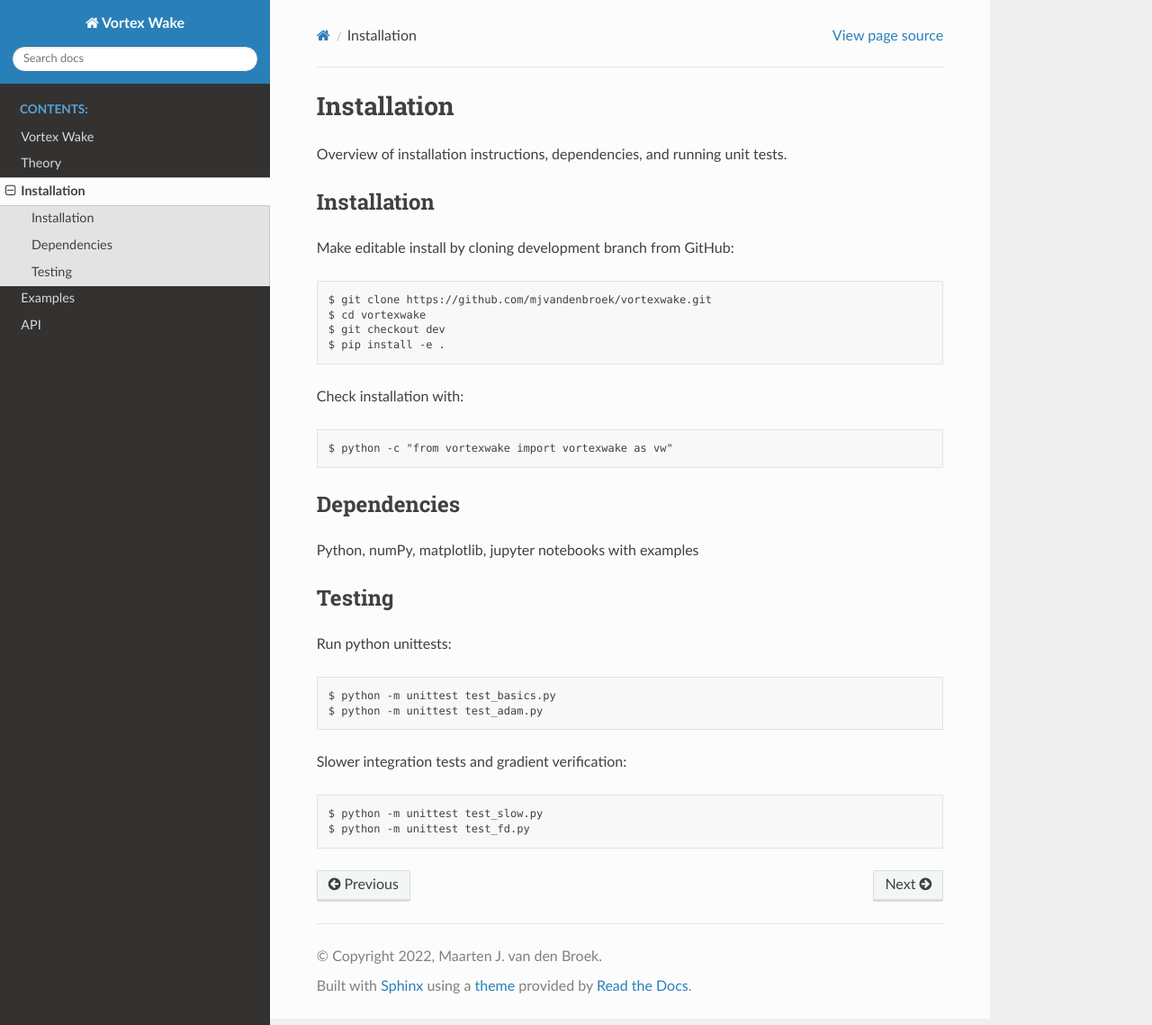
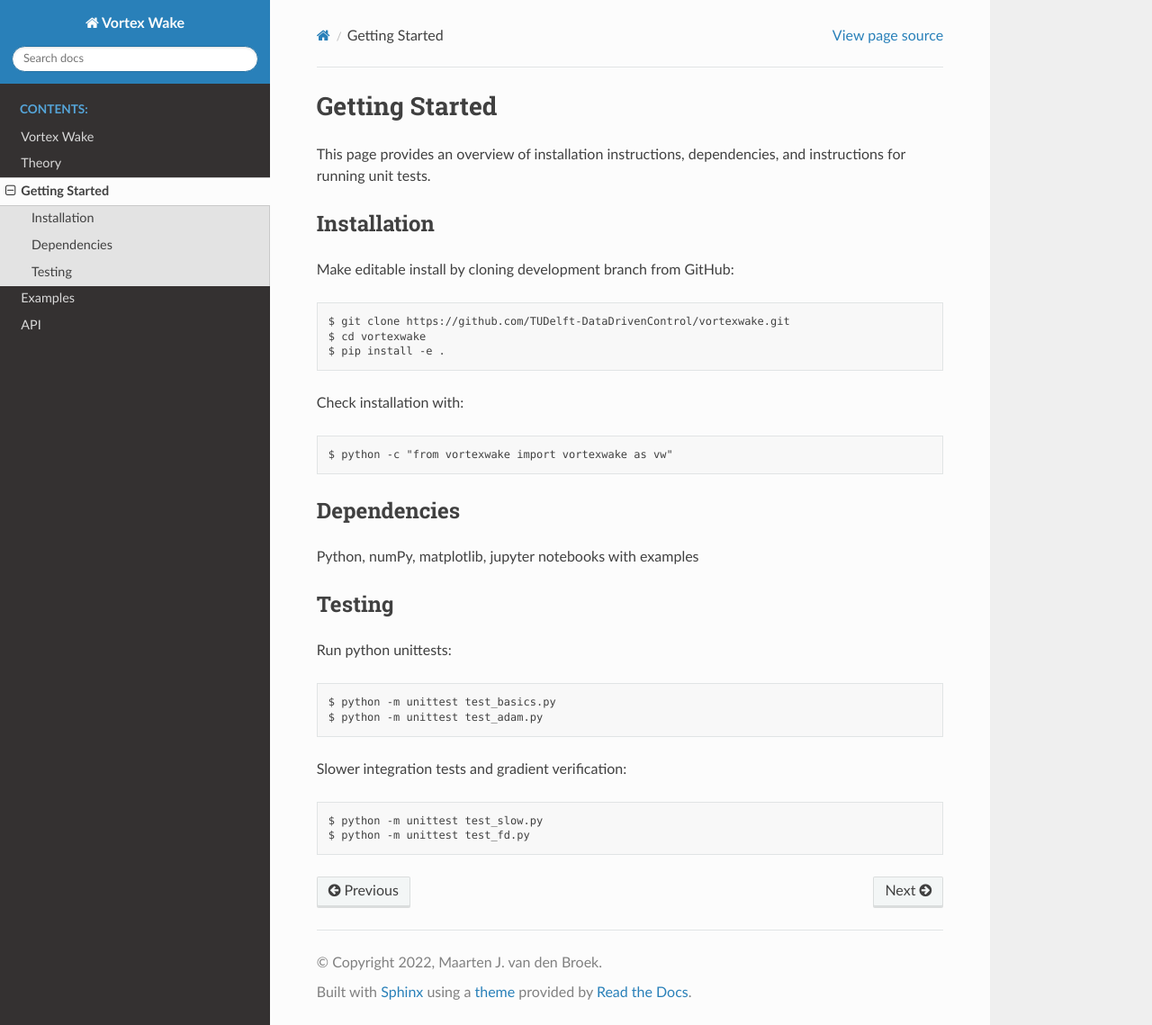
Before and after one commit to TUDelft-DataDrivenControl/vortexwake, a Sphinx documentation site: the page built from docs/source/installation.rst, in a window 1280 px wide and 1139 px high. Shown: the whole window at 90% size. Built offline with Sphinx 7.4.7 and the Read the Docs theme 2.0.0, drawn with Linux system fonts in a browser that asks for light colours; pages that are not in the unit, such as notebooks, are missing from menus.

Commit message:
update installation instructions

```diff
--- a/docs/source/installation.rst
+++ b/docs/source/installation.rst
@@ -1,7 +1,7 @@
-Installation
-============
+Getting Started
+===============
 
-Overview of installation instructions, dependencies, and running unit tests.
+This page provides an overview of installation instructions, dependencies, and instructions for running unit tests.
 
 
 
@@ -10,9 +10,8 @@ Installation
 
 Make editable install by cloning development branch from GitHub::
 
-	$ git clone https://github.com/mjvandenbroek/vortexwake.git
+	$ git clone https://github.com/TUDelft-DataDrivenControl/vortexwake.git
 	$ cd vortexwake
-	$ git checkout dev
 	$ pip install -e .
 
 Check installation with::
```
